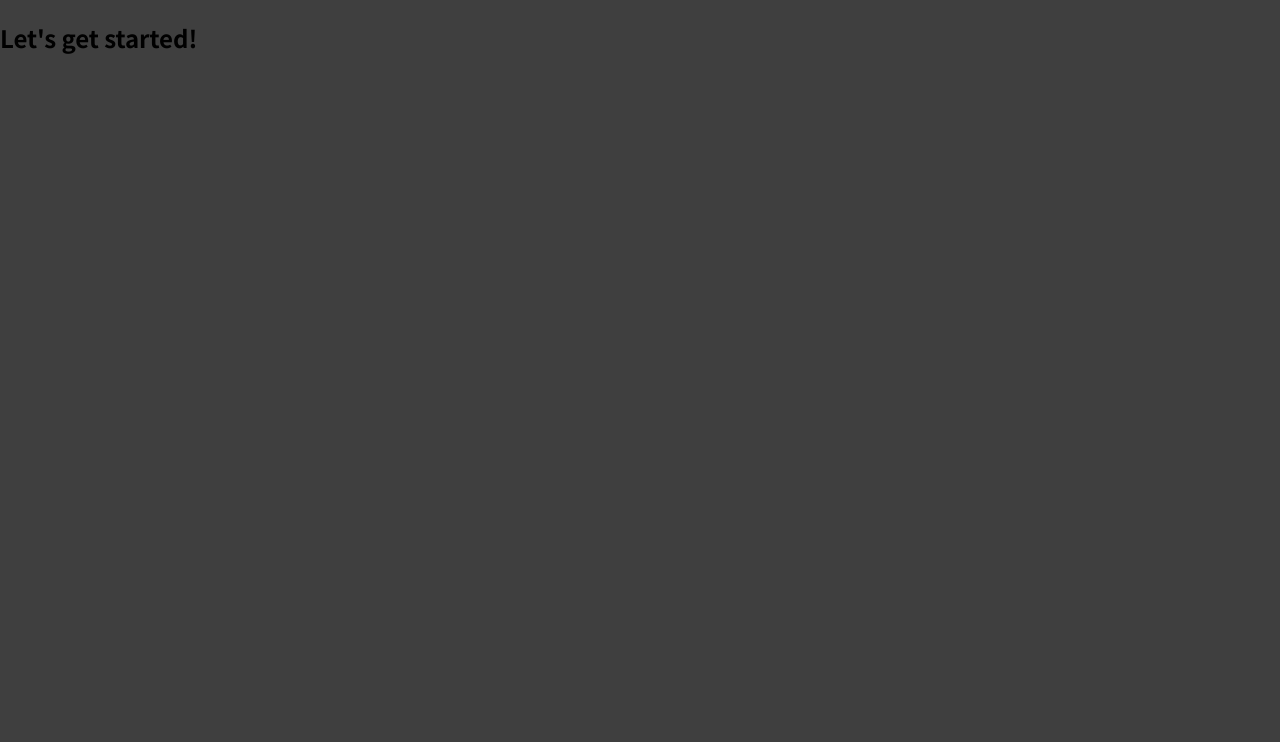
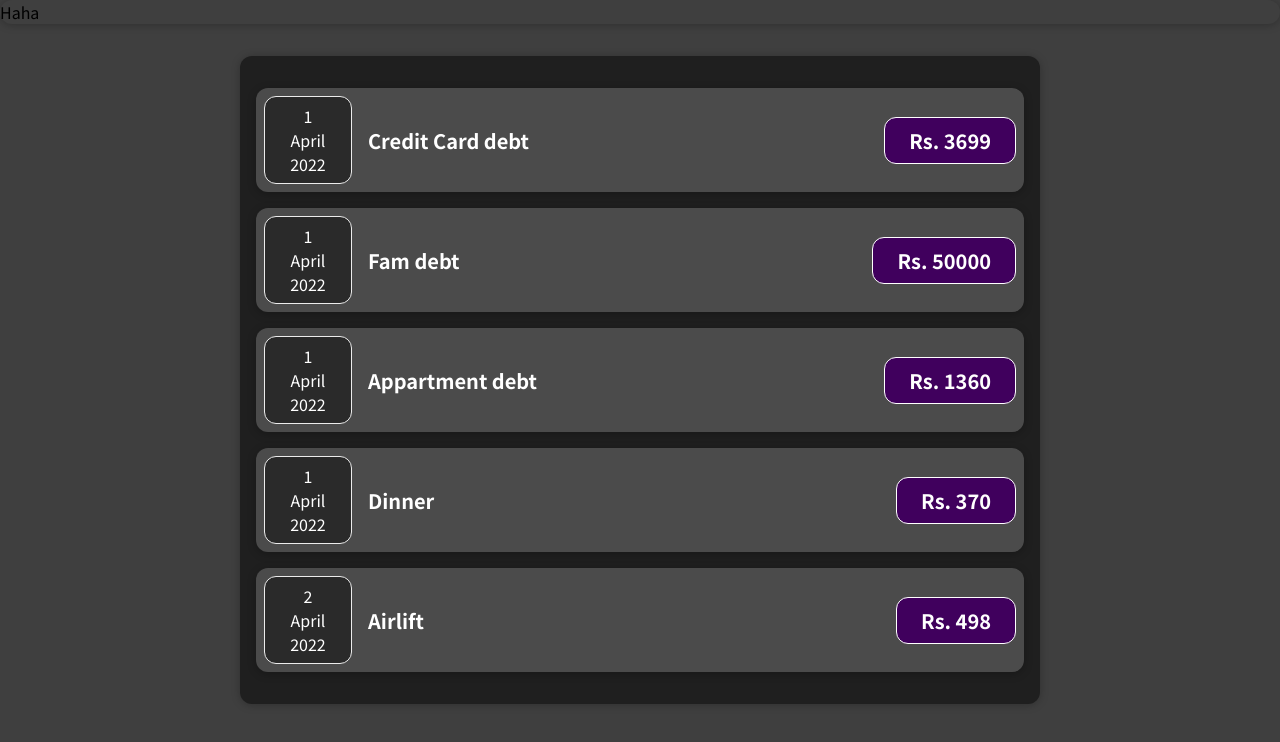
Before and after one commit to afif-malghani/ReactCourse, a JavaScript app in the folder 01-starting-setup/: page / in a window 1280 px wide. Shown: the top 742 px of the page. Built offline with nearby package versions, Linux system fonts and the light colour scheme.

Commit message:
Custom Wrapper Components Done!

```diff
--- a/01-starting-setup/package.json
+++ b/01-starting-setup/package.json
@@ -8,7 +8,7 @@
     "@testing-library/user-event": "^12.5.0",
     "react": "^17.0.1",
     "react-dom": "^17.0.1",
-    "react-scripts": "4.0.1",
+    "react-scripts": "^5.0.0",
     "web-vitals": "^0.2.4"
   },
   "scripts": {
--- a/01-starting-setup/src/App.js
+++ b/01-starting-setup/src/App.js
@@ -1,7 +1,45 @@
+import Card from "./components/Card";
+import ExpenseList from "./components/ExpenseList";
+
 function App() {
+  const expenses = [
+    {
+      id: 0,
+      title: "Credit Card debt",
+      date: new Date(2022, 3, 1),
+      amount: 3699,
+    },
+    {
+      id: 1,
+      title: "Fam debt",
+      date: new Date(2022, 3, 1),
+      amount: 50000,
+    },
+    {
+      id: 2,
+      title: "Appartment debt",
+      date: new Date(2022, 3, 1),
+      amount: 1360,
+    },
+    {
+      id: 3,
+      title: "Dinner",
+      date: new Date(2022, 3, 1),
+      amount: 370,
+    },
+
+    {
+      id: 4,
+      title: "Airlift",
+      date: new Date(2022, 3, 2),
+      amount: 498,
+    },
+  ];
+
   return (
     <div>
-      <h2>Let's get started!</h2>
+      <Card>Haha</Card>
+      <ExpenseList list_={expenses} />
     </div>
   );
 }
--- /dev/null
+++ b/01-starting-setup/src/components/Card.css
@@ -0,0 +1,38 @@
+.card {
+  border-radius: 12px;
+  box-shadow: 0 1px 8px rgba(0, 0, 0, 0.25);
+}
+
+.expenses {
+  padding: 1rem;
+  background-color: rgb(31, 31, 31);
+  margin: 2rem auto;
+  width: 50rem;
+  max-width: 95%;
+  border-radius: 12px;
+  box-shadow: 0 1px 8px rgba(0, 0, 0, 0.25);
+}
+
+.expense-item {
+  display: flex;
+  justify-content: space-between;
+  align-items: center;
+  box-shadow: 0 2px 8px rgba(0, 0, 0, 0.25);
+  padding: 0.5rem;
+  margin: 1rem 0;
+  border-radius: 12px;
+  background-color: #4b4b4b;
+}
+
+.date-box {
+  display: flex;
+  flex-direction: column;
+  width: 5.5rem;
+  height: 5.5rem;
+  border: 1px solid #ececec;
+  background-color: #2a2a2a;
+  color: white;
+  border-radius: 12px;
+  align-items: center;
+  justify-content: center;
+}
--- /dev/null
+++ b/01-starting-setup/src/components/Card.js
@@ -0,0 +1,5 @@
+import "./Card.css";
+
+const Card = (props) => <div className="card">{props.children}</div>;
+
+export default Card;
--- /dev/null
+++ b/01-starting-setup/src/components/DateBox.css
@@ -0,0 +1,26 @@
+.date-box {
+  display: flex;
+  flex-direction: column;
+  width: 5.5rem;
+  height: 5.5rem;
+  border: 1px solid #ececec;
+  background-color: #2a2a2a;
+  color: white;
+  border-radius: 12px;
+  align-items: center;
+  justify-content: center;
+}
+
+.date-box__month {
+  font-size: 0.75rem;
+  font-weight: bold;
+}
+
+.date-box__year {
+  font-size: 0.75rem;
+}
+
+.date-box__day {
+  font-size: 1.5rem;
+  font-weight: bold;
+}
--- /dev/null
+++ b/01-starting-setup/src/components/DateBox.js
@@ -0,0 +1,16 @@
+import "./DateBox.css";
+
+const DateBox = (props) => {
+  const date = props.Date.toLocaleString("en-us", { day: "numeric" });
+  const month = props.Date.toLocaleString("en-us", { month: "long" });
+  const year = props.Date.toLocaleString("en-us", { year: "numeric" });
+  return (
+    <div className="date-box">
+      <div className="date_box__day">{date}</div>
+      <div className="date_box__month">{month}</div>
+      <div className="date_box__day">{year}</div>
+    </div>
+  );
+};
+
+export default DateBox;
--- /dev/null
+++ b/01-starting-setup/src/components/ExpenseItem.css
@@ -0,0 +1,56 @@
+.expense-item {
+  display: flex;
+  justify-content: space-between;
+  align-items: center;
+  box-shadow: 0 2px 8px rgba(0, 0, 0, 0.25);
+  padding: 0.5rem;
+  margin: 1rem 0;
+  border-radius: 12px;
+  background-color: #4b4b4b;
+}
+
+.expense-item__description {
+  display: flex;
+  flex-direction: column;
+  gap: 1rem;
+  align-items: flex-end;
+  flex-flow: column-reverse;
+  justify-content: flex-start;
+  flex: 1;
+}
+
+.expense-item h2 {
+  color: #3a3a3a;
+  font-size: 1rem;
+  flex: 1;
+  margin: 0 1rem;
+  color: white;
+}
+
+.expense-item__price {
+  font-size: 1rem;
+  font-weight: bold;
+  color: white;
+  background-color: #40005d;
+  border: 1px solid white;
+  padding: 0.5rem;
+  border-radius: 12px;
+}
+
+@media (min-width: 580px) {
+  .expense-item__description {
+    flex-direction: row;
+    align-items: center;
+    justify-content: flex-start;
+    flex: 1;
+  }
+
+  .expense-item__description h2 {
+    font-size: 1.25rem;
+  }
+
+  .expense-item__price {
+    font-size: 1.25rem;
+    padding: 0.5rem 1.5rem;
+  }
+}
--- /dev/null
+++ b/01-starting-setup/src/components/ExpenseItem.js
@@ -0,0 +1,25 @@
+import "./ExpenseItem.css";
+import DateBox from "./DateBox";
+
+const ExpenseItem = (props) => {
+  return (
+    <div className="expense-item">
+      <DateBox Date={props.ExpenseDate}></DateBox>
+      <div className="expense-item__description">
+        <h2>{props.ExpenseDescription}</h2>
+        <div className="expense-item__price">Rs. {props.ExpenseAmount}</div>
+      </div>
+    </div>
+  );
+};
+
+/*
+whatever man
+* this is important shit
+! whatever lool
+? What's up man?
+TODO: Nothing, lol.
+@
+*/
+
+export default ExpenseItem;
--- /dev/null
+++ b/01-starting-setup/src/components/ExpenseList.css
@@ -0,0 +1,9 @@
+.expenses {
+  padding: 1rem;
+  background-color: rgb(31, 31, 31);
+  margin: 2rem auto;
+  width: 50rem;
+  max-width: 95%;
+  border-radius: 12px;
+  box-shadow: 0 1px 8px rgba(0, 0, 0, 0.25);
+}
--- /dev/null
+++ b/01-starting-setup/src/components/ExpenseList.js
@@ -0,0 +1,20 @@
+import "./ExpenseList.css";
+import ExpenseItem from "./ExpenseItem";
+
+const ExpenseList = (props) => {
+  const expenses = [];
+
+  props.list_.forEach((element) => {
+    expenses.push(
+      <ExpenseItem
+        ExpenseDate={element.date}
+        ExpenseDescription={element.title}
+        ExpenseAmount={element.amount}
+      />
+    );
+  });
+
+  return <div className="expenses">{expenses}</div>;
+};
+
+export default ExpenseList;
```
Also changed, not shown: 1 other file (tests, documents, lock files or other folders).
